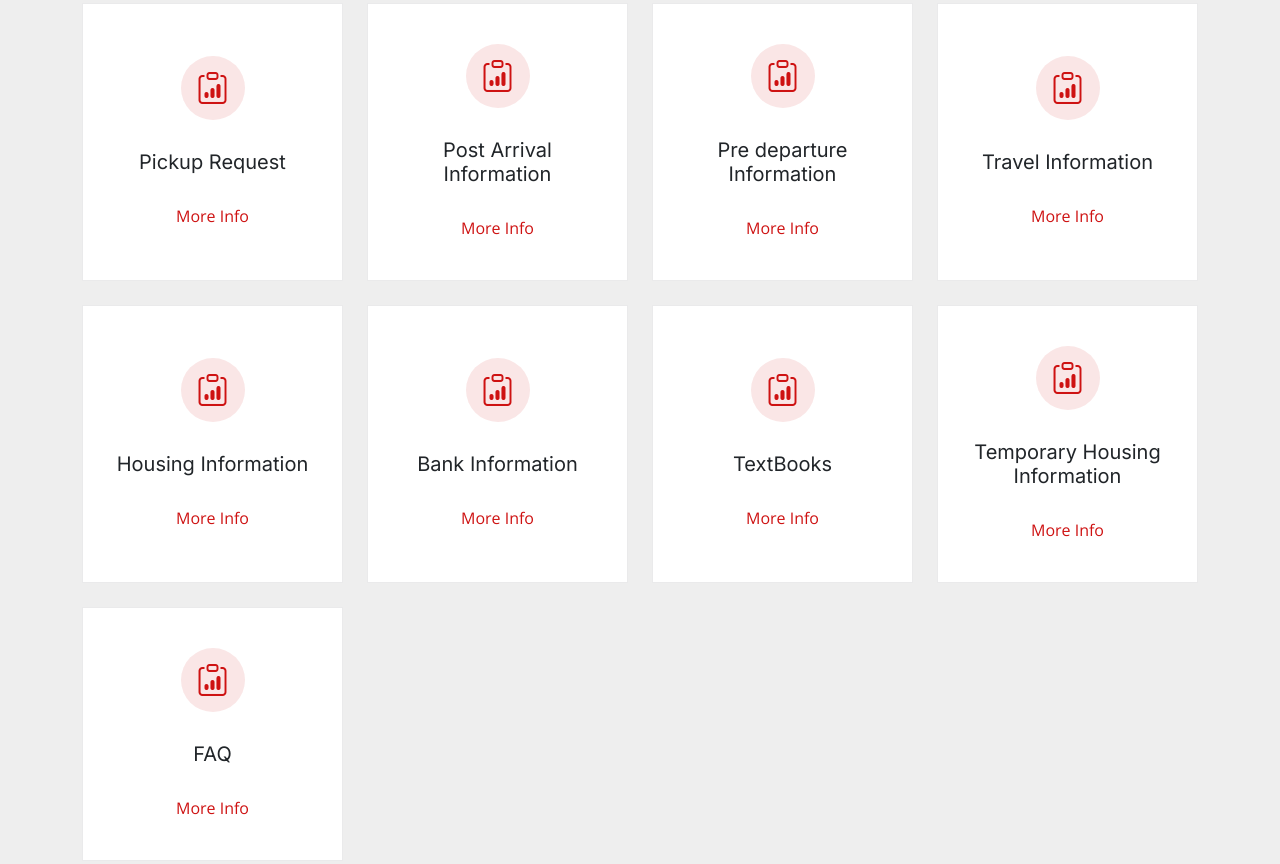
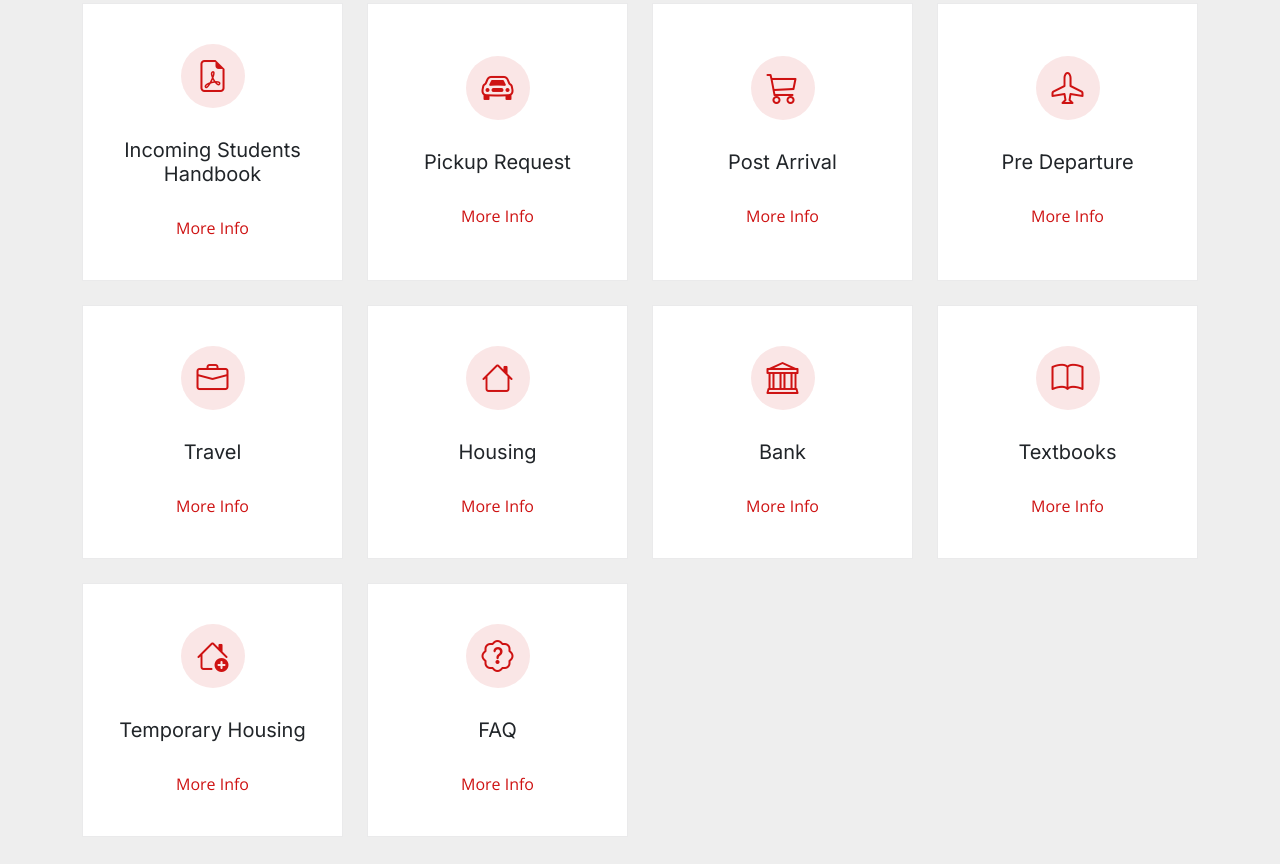
Before and after one commit to ISA-Website/Fall2023Refresh, a plain HTML site: page index.html in a window 1280 px wide. Shown: the part 2382-3246 px from the top of the page. Drawn offline with nearby package versions, Linux system fonts and the light colour scheme.

Commit message:
Added ISA handbook

```diff
--- a/index.html
+++ b/index.html
@@ -245,10 +245,10 @@
                   <div
                     class="icon-box d-flex flex-column justify-content-center align-items-center"
                   >
-                    <i class="bi bi-clipboard-data"></i>
-                    <h4>Pickup Request</h4>
-                    <a
-                      href="https://docs.google.com/forms/d/e/1FAIpQLSciqWI632FiEVDNYLdNfzPqUJxzXeJq8zaajzhuRlihsk4NBQ/viewform"
+                    <i class="bi bi-file-earmark-pdf"></i>
+                    <h4>Incoming Students Handbook</h4>
+                    <a
+                      href="./resources/documents/ISA_Incoming_Handbook.pdf"
                       target="_blank"
                       class="btn-book-a-table"
                       >More Info</a
@@ -259,10 +259,10 @@
                   <div
                     class="icon-box d-flex flex-column justify-content-center align-items-center"
                   >
-                    <i class="bi bi-clipboard-data"></i>
-                    <h4>Post Arrival Information</h4>
-                    <a
-                      href="./resources/postArrival.html"
+                    <i class="bi bi-car-front"></i>
+                    <h4>Pickup Request</h4>
+                    <a
+                      href="https://docs.google.com/forms/d/e/1FAIpQLSciqWI632FiEVDNYLdNfzPqUJxzXeJq8zaajzhuRlihsk4NBQ/viewform"
                       target="_blank"
                       class="btn-book-a-table"
                       >More Info</a
@@ -273,10 +273,10 @@
                   <div
                     class="icon-box d-flex flex-column justify-content-center align-items-center"
                   >
-                    <i class="bi bi-clipboard-data"></i>
-                    <h4>Pre departure Information</h4>
-                    <a
-                      href="./resources/preDeparture.html"
+                    <i class="bi bi-cart3"></i>
+                    <h4>Post Arrival</h4>
+                    <a
+                      href="./resources/postArrival.html"
                       target="_blank"
                       class="btn-book-a-table"
                       >More Info</a
@@ -287,10 +287,10 @@
                   <div
                     class="icon-box d-flex flex-column justify-content-center align-items-center"
                   >
-                    <i class="bi bi-clipboard-data"></i>
-                    <h4>Travel Information</h4>
-                    <a
-                      href="./resources/travelInfo.html"
+                    <i class="bi bi-airplane"></i>
+                    <h4>Pre Departure</h4>
+                    <a
+                      href="./resources/preDeparture.html"
                       target="_blank"
                       class="btn-book-a-table"
                       >More Info</a
@@ -301,10 +301,10 @@
                   <div
                     class="icon-box d-flex flex-column justify-content-center align-items-center"
                   >
-                    <i class="bi bi-clipboard-data"></i>
-                    <h4>Housing Information</h4>
-                    <a
-                      href="./resources/housing.html"
+                    <i class="bi bi-briefcase"></i>
+                    <h4>Travel</h4>
+                    <a
+                      href="./resources/travelInfo.html"
                       target="_blank"
                       class="btn-book-a-table"
                       >More Info</a
@@ -315,10 +315,10 @@
                   <div
                     class="icon-box d-flex flex-column justify-content-center align-items-center"
                   >
-                    <i class="bi bi-clipboard-data"></i>
-                    <h4>Bank Information</h4>
-                    <a
-                      href="./resources/bofA.html"
+                    <i class="bi bi-house"></i>
+                    <h4>Housing</h4>
+                    <a
+                      href="./resources/housing.html"
                       target="_blank"
                       class="btn-book-a-table"
                       >More Info</a
@@ -329,10 +329,10 @@
                   <div
                     class="icon-box d-flex flex-column justify-content-center align-items-center"
                   >
-                    <i class="bi bi-clipboard-data"></i>
-                    <h4>TextBooks</h4>
-                    <a
-                      href="./resources/textBooks.html"
+                    <i class="bi bi-bank"></i>
+                    <h4>Bank</h4>
+                    <a
+                      href="./resources/bofA.html"
                       target="_blank"
                       class="btn-book-a-table"
                       >More Info</a
@@ -343,10 +343,10 @@
                   <div
                     class="icon-box d-flex flex-column justify-content-center align-items-center"
                   >
-                    <i class="bi bi-clipboard-data"></i>
-                    <h4>Temporary Housing Information</h4>
-                    <a
-                      href="https://cometmail-my.sharepoint.com/:x:/g/personal/mtp220000_utdallas_edu/EbRPgCCCk4BOu1SRiU_4IJoBpSKTBrvZ9gl1oi6UY42z8w"
+                    <i class="bi bi-book"></i>
+                    <h4>Textbooks</h4>
+                    <a
+                      href="./resources/textBooks.html"
                       target="_blank"
                       class="btn-book-a-table"
                       >More Info</a
@@ -357,7 +357,21 @@
                   <div
                     class="icon-box d-flex flex-column justify-content-center align-items-center"
                   >
-                    <i class="bi bi-clipboard-data"></i>
+                    <i class="bi bi-house-add"></i>
+                    <h4>Temporary Housing</h4>
+                    <a
+                      href="https://cometmail-my.sharepoint.com/:x:/g/personal/mtp220000_utdallas_edu/EbRPgCCCk4BOu1SRiU_4IJoBpSKTBrvZ9gl1oi6UY42z8w"
+                      target="_blank"
+                      class="btn-book-a-table"
+                      >More Info</a
+                    >
+                  </div>
+                </div>
+                <div class="col-lg-3" data-aos="fade-up" data-aos-delay="200">
+                  <div
+                    class="icon-box d-flex flex-column justify-content-center align-items-center"
+                  >
+                    <i class="bi bi-patch-question"></i>
                     <h4>FAQ</h4>
                     <a
                       href="./resources/faq.html"
```
Also changed, not shown: 1 other file.
